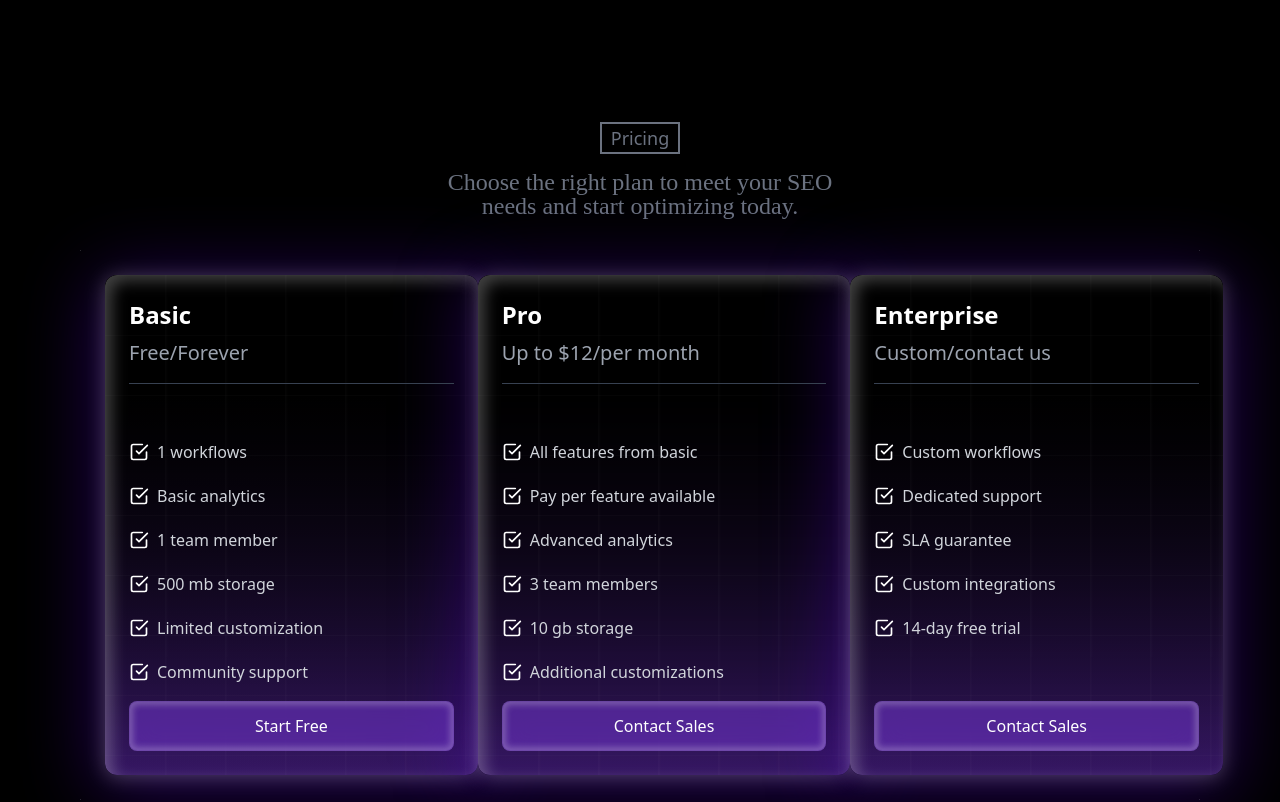
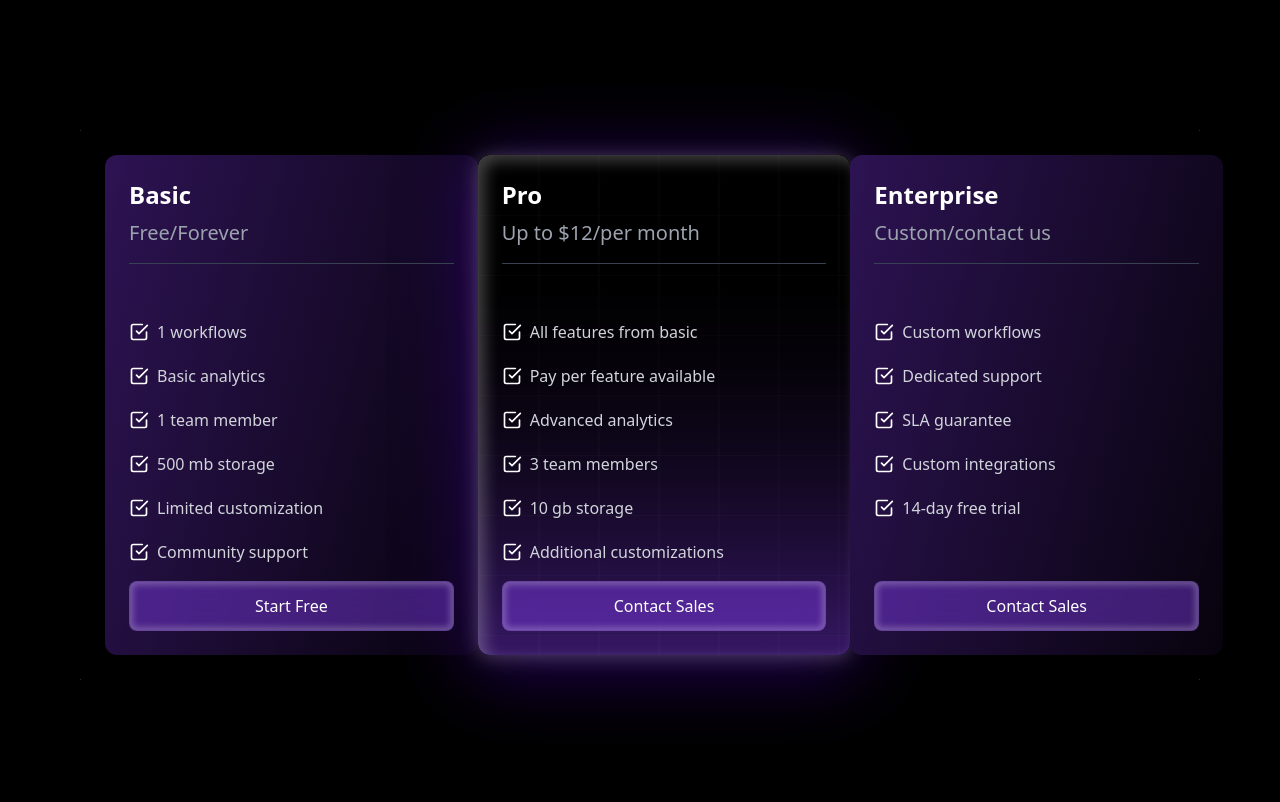
Before and after one commit to joharisahil/jam-analytics-main, a React (Vite) app: page / in a window 1280 px wide. Shown: the part 2900-3702 px from the top of the page. Built offline with nearby package versions, Linux system fonts and the light colour scheme.

Commit message:
animated pricing

```diff
--- a/src/components/PricingCard.tsx
+++ b/src/components/PricingCard.tsx
@@ -8,34 +8,69 @@ type Plan = {
   popular?: boolean;
 };
 
-const PricingCard: React.FC<{ plan: Plan }> = ({ plan }) => {
-  return (
-    <div
-      className={`relative flex flex-col justify-between m-6 p-6 rounded-xl text-white text-left w-full max-w-sm min-h-[500px] overflow-hidden`}
-      style={{
+type PricingCardProps = {
+  plan: Plan;
+  isHovered?: boolean;
+  isAnyHovered?: boolean;
+  onHoverStart?: () => void;
+  onHoverEnd?: () => void;
+};
+
+const PricingCard: React.FC<PricingCardProps> = ({
+  plan,
+  isHovered,
+  isAnyHovered,
+  onHoverStart,
+  onHoverEnd,
+}) => {
+  const isPopular = plan.popular;
+
+  // Determines if the card should have the glowing/highlight style
+  const showHighlight =
+    (isPopular && (!isAnyHovered || isHovered)) || (!isPopular && isHovered);
+
+  // Grid only when card is highlighted (glowing)
+  const showGrid = showHighlight;
+
+  const cardStyle = showHighlight
+    ? {
         boxShadow:
           "7px 6px 14.6px 0px #FFFFFF40 inset, 0px 2px 20.4px 0px #FFFFFF40, 0px 10px 74px 10px #4E00BF69",
         backgroundImage: `
-          linear-gradient(0deg, #1A1A1A 1px, transparent 1/2px),
-          linear-gradient(90deg, #1A1A1A 1px, transparent 1/2px)
+          linear-gradient(0deg, #1A1A1A 1px, transparent 1px),
+          linear-gradient(90deg, #1A1A1A 1px, transparent 1px)
         `,
         backgroundSize: "60px 60px",
         background:
           "linear-gradient(180deg, #000000 24%, rgba(0, 0, 0, 0) 100%), linear-gradient(180deg, #010002 0%, #361764 100%)",
-      }}
+      }
+    : {
+        background:
+          "linear-gradient(285.26deg, #000000 -18.24%, #361764 124.22%)",
+      };
+
+  return (
+    <div
+      onMouseEnter={onHoverStart}
+      onMouseLeave={onHoverEnd}
+      className={`relative flex flex-col justify-between m-6 p-6 rounded-xl text-white text-left w-full max-w-sm min-h-[500px] overflow-hidden transition-all duration-300 ${
+        isPopular ? "bg-[#8C45FF66]" : "border-transparent"
+      }`}
+      style={cardStyle}
     >
-      {/* Grid background inside the card */}
+      {/* Grid overlay */}
+      {showGrid && (
         <div
           className="absolute inset-0 opacity-20 pointer-events-none"
           style={{
             backgroundImage:
               "linear-gradient(to right, rgba(255,255,255,0.1) 1px, transparent 3px), linear-gradient(to bottom, rgba(255,255,255,0.1) 1px, transparent 1px)",
             backgroundSize: "60px 60px",
-
           }}
         />
+      )}
 
-      {/* Content Section */}
+      {/* Content */}
       <div className="relative z-10">
         <h3 className="text-2xl font-Inter font-semibold">{plan.name}</h3>
 
@@ -45,7 +80,7 @@ const PricingCard: React.FC<{ plan: Plan }> = ({ plan }) => {
             <span className="text-gray-400 text-xl">/{plan.period}</span>
           </p>
         ) : (
-          <p className="text-xl text-gray-400 mt-4 ">{plan.period}</p>
+          <p className="text-xl text-gray-400 mt-4">{plan.period}</p>
         )}
 
         <hr className="my-4 border-t border-gray-700" />
@@ -60,7 +95,7 @@ const PricingCard: React.FC<{ plan: Plan }> = ({ plan }) => {
         </ul>
       </div>
 
-      {/* Button Section */}
+      {/* CTA Button */}
       <button
         className="relative z-10 py-3 rounded-lg font-medium transition text-white"
         style={{
--- a/src/components/StepCard.tsx
+++ b/src/components/StepCard.tsx
@@ -2,11 +2,12 @@ import React from "react";
 import { LucideIcon } from "lucide-react";
 
 interface StepCardProps {
-  icon?: LucideIcon; // Ensures proper typing for icon components
+  icon?: LucideIcon;
   title: string;
   description: string;
-  stepNumber: number; // Step number for the badge
+  stepNumber: number;
 }
+
 const StepCard: React.FC<StepCardProps> = ({
   icon: Icon,
   title,
@@ -15,7 +16,7 @@ const StepCard: React.FC<StepCardProps> = ({
 }) => {
   return (
     <div
-      className="relative text-center items-center border-2 border-gray-800 bg-gradient-to-b from-black via-[#1a0127] to-[#240137] rounded-xl p-6 shadow-lg"
+      className="relative text-center items-center border-2 border-gray-800 bg-gradient-to-b from-black via-[#1a0127] to-[#240137] rounded-xl p-6 shadow-lg transition-transform duration-300 hover:scale-110"
       style={{
         background: `linear-gradient(180deg, #010002 0%, #361764 100%)`,
         boxShadow: `0px 10px 74px 10px #4E00BF69`,
@@ -23,18 +24,17 @@ const StepCard: React.FC<StepCardProps> = ({
     >
       {/* Icon Section */}
       <div
-        className="w-16 h-16 mx-auto mt-6 mb-8 rounded-3xl  flex items-center justify-center"
+        className="w-16 h-16 mx-auto mt-6 mb-8 rounded-3xl flex items-center justify-center"
         style={{
           background: `linear-gradient(215.15deg, rgba(52, 41, 66, 0.53) -171.85%, rgba(151, 71, 255, 0.53) 85.28%, rgba(140, 69, 255, 0.212) 122.51%)`,
         }}
-
       >
         {Icon && <Icon className="w-8 h-8 text-white" />}
       </div>
+
       {/* Step Number Badge */}
-
       <div
-        className="absolute top-3 left-3 w-7 h-7 flex items-center justify-center bg-gray-700 text-white text-sm font-semibold rounded-md z-20 backdrop-blur-lg"
+        className="absolute top-3 left-3 w-7 h-7 flex items-center justify-center text-white text-sm font-semibold rounded-md z-20 backdrop-blur-lg"
         style={{
           background: "#3D3D3D66",
           border: "1px solid #FFFFFF26",
@@ -45,11 +45,12 @@ const StepCard: React.FC<StepCardProps> = ({
         {stepNumber}
       </div>
 
-      {/* Title Section */}
-      <h3 className=" text-white font-inter leading-[100%] text-[18px] mt-2 mb-2">
+      {/* Title */}
+      <h3 className="text-white font-inter leading-[100%] text-[18px] mt-2 mb-2">
         {title}
       </h3>
-      {/* Description Section */}
+
+      {/* Description */}
       <p className="text-slate-300 mt-6 text-center pr-6 pl-6">{description}</p>
     </div>
   );
--- a/src/pages/Home.tsx
+++ b/src/pages/Home.tsx
@@ -7,9 +7,12 @@ import { steps } from "../data/steps.tsx";
 import { plans } from "../data/plans";
 import FooterDown from "../components/FooterDown";
 import NavDown from "../components/NavDown";
+import  { useState } from "react";
 import GridBackground from "../components/GridBackground.tsx";
 
 function Home() {
+  const [hoveredIndex, setHoveredIndex] = useState<number | null>(null);
+
   return (
     <>
       <div className=" bg-gradient-to-b from-white to-gray-50">
@@ -80,41 +83,33 @@ function Home() {
         </section>
 
         {/* Pricing */}
+
         <section id="pricing" className="py-20 bg-black">
-          <section className=" bg-black">
-            <div className=" items-center container mx-auto ">
-              <h2 className=" mx-auto text-lg w-20 font-medium text-center mb-4 text-gray-500 border-2 border-gray-500 font-inter">
-                Pricing
-              </h2>
-              <p
-                className="text-center text-2xl  text-gray-500 mb-8"
+        <div className="items-center container mx-auto">
+          {/* ...titles... */}
+          <div
+            className="text-center mt-2 m-20"
             style={{
-                  fontFamily: "Microsoft Sans Serif",
-                  lineHeight: "100%",
-                  letterSpacing: "0%",
-                  textAlign: "center",
-                }}
-              >
-                Choose the right plan to meet your SEO <br></br>needs and start
-                optimizing today.
-              </p>
-              <div
-                className="text-center mt-2 m-20 "
-                style={{
-                  background:"linear-gradient(285.26deg, #000000 -18.24%, #000000 124.22%)",
+              background:
+                "linear-gradient(285.26deg, #000000 -18.24%, #000000 124.22%)",
               border: "1px solid transparent",
               borderImageSource:
                 "linear-gradient(109.98deg, rgba(0, 0, 0, 0.55) 40.2%, #FFFFFF 100%)",
             }}
           >
-                <div className="grid md:grid-cols-3 gap-0 ">
+            <div className="grid md:grid-cols-3 gap-0">
               {plans.map((plan, index) => (
-                    <PricingCard key={index} plan={plan} />
+               <PricingCard
+               plan={plan}
+               isHovered={hoveredIndex === index}
+               isAnyHovered={hoveredIndex !== null}
+               onHoverStart={() => setHoveredIndex(index)}
+               onHoverEnd={() => setHoveredIndex(null)}
+             />
               ))}
             </div>
           </div>
         </div>
-          </section>
       </section>
 
         {/* Footer */}
```
Also changed, not shown: src/components/NavDown.tsx (+8 -8 lines). Lines whose indentation alone changed are shown as unchanged.
